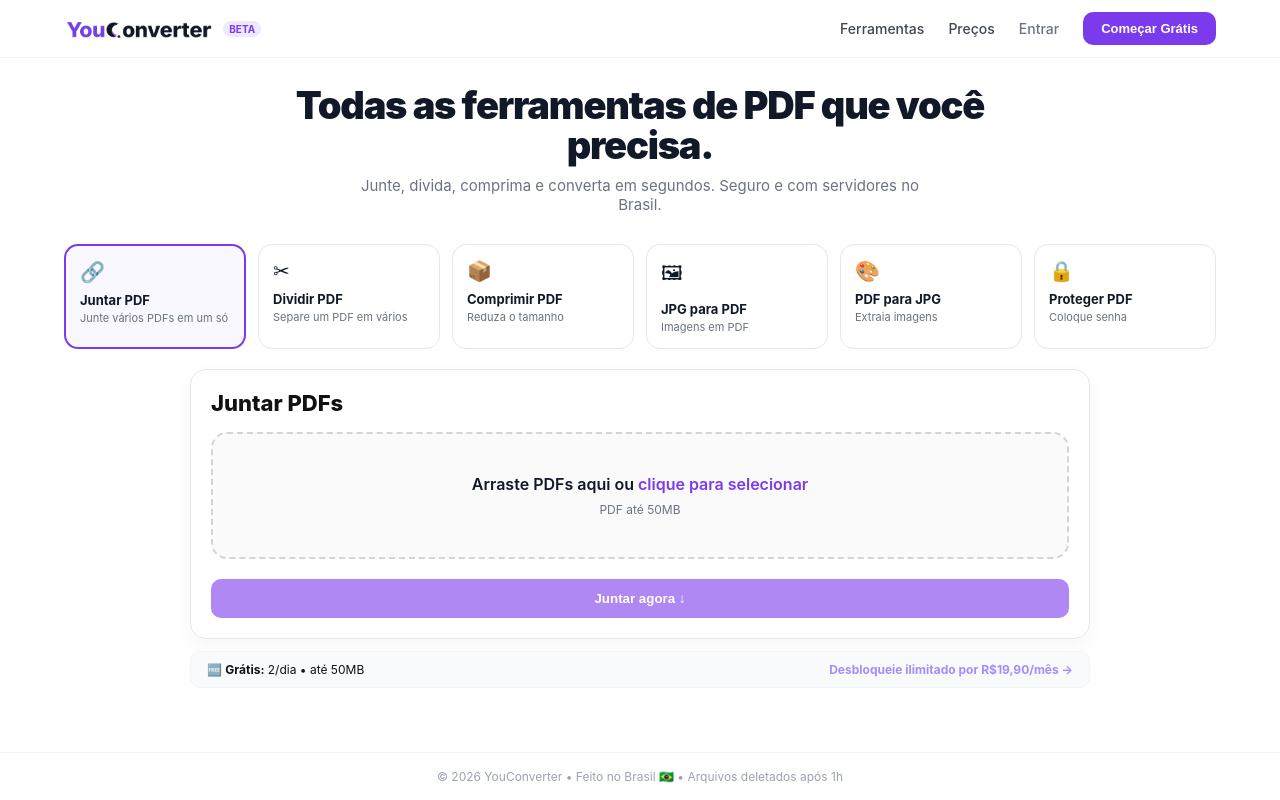
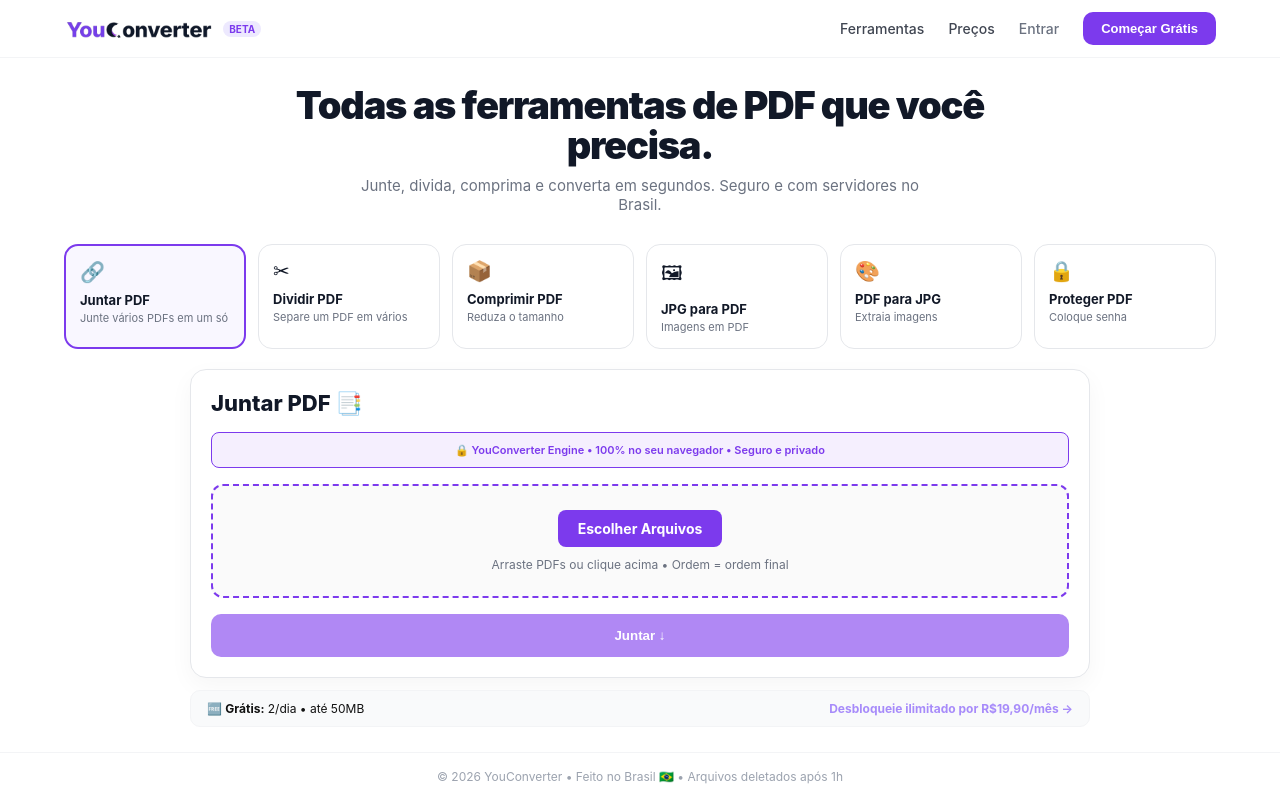
Before and after one commit to leofonsecadasilveira-boop/youconverter, a React (Vite) app in the folder frontend/: page / in a window 1280 px wide. Built offline with nearby package versions, Linux system fonts and the light colour scheme; no server answers.

Commit message:
style: todos tools no estilo Proteger dark da foto

```diff
--- a/frontend/src/components/DropZone.jsx
+++ b/frontend/src/components/DropZone.jsx
@@ -1,37 +1,63 @@
-import { useState } from 'react'
+import { useState, useCallback } from 'react'
 
-export default function DropZone({ onFiles, accept = '.pdf', multiple = true }) {
-  const [drag, setDrag] = useState(false)
+export default function DropZone({ onFiles, multiple=false, single=false, isDark, hideUI=false }) {
+  const [dragOver, setDragOver] = useState(false)
+  const PURPLE = '#7C3AED'
+
+  const handleDrop = useCallback((e)=>{
+    e.preventDefault(); setDragOver(false)
+    const files = Array.from(e.dataTransfer.files||[]).filter(f=> f.type==='application/pdf' || f.type.startsWith('image/') || f.name.match(/\.(pdf|jpg|jpeg|png)$/i))
+    if(files.length) onFiles(files)
+  },[onFiles])
+
+  const handleChange = (e)=>{
+    const files = Array.from(e.target.files||[])
+    if(files.length) onFiles(files)
+    e.target.value=''
+  }
+
+  if (hideUI) {
+    return (
+      <div
+        onDragOver={(e)=>{e.preventDefault(); setDragOver(true)}}
+        onDragLeave={()=>setDragOver(false)}
+        onDrop={handleDrop}
+        style={{
+          position:'fixed', inset:0,
+          background: dragOver ? 'rgba(124,58,237,0.08)' : 'transparent',
+          border: dragOver ? `3px dashed ${PURPLE}` : 'none',
+          pointerEvents: dragOver ? 'auto' : 'none',
+          zIndex:9999, display: dragOver ? 'flex' : 'none',
+          alignItems:'center', justifyContent:'center', fontWeight:800, color:PURPLE
+        }}
+      >
+        Solte os arquivos aqui
+      </div>
+    )
+  }
+
   return (
     <div
-      onDragOver={e => { e.preventDefault(); setDrag(true) }}
-      onDragLeave={() => setDrag(false)}
-      onDrop={e => {
-        e.preventDefault(); setDrag(false)
-        onFiles(Array.from(e.dataTransfer.files))
-      }}
+      onDragOver={(e)=>{e.preventDefault(); setDragOver(true)}}
+      onDragLeave={()=>setDragOver(false)}
+      onDrop={handleDrop}
       style={{
-        border: `2px dashed ${drag ? '#7C3AED' : '#D1D5DB'}`,
-        borderRadius: 16,
-        padding: 40,
-        textAlign: 'center',
-        background: drag ? '#F5F3FF' : '#FAFAFA',
-        transition: '0.2s',
-        cursor: 'pointer'
+        border:`2px dashed ${dragOver?PURPLE:'#7C3AED'}`,
+        borderRadius:12,
+        padding:'28px 20px',
+        textAlign:'center',
+        background: isDark ? (dragOver ? '#2a1f3d' : '#1a1a1a') : (dragOver ? '#F5F3FF' : '#fafafa'),
+        transition:'all 0.2s',
+        cursor:'pointer'
       }}
     >
-      <input
-        type="file"
-        accept={accept}
-        multiple={multiple}
-        id="fileInput"
-        style={{ display: 'none' }}
-        onChange={e => onFiles(Array.from(e.target.files))}
-      />
-      <label htmlFor="fileInput" style={{ cursor: 'pointer', color: '#111827', fontWeight: 600 }}>
-        Arraste PDFs aqui ou <span style={{ color: '#7C3AED' }}>clique para selecionar</span>
+      <label style={{display:'inline-block', background:PURPLE, color:'#fff', padding:'12px 24px', borderRadius:10, cursor:'pointer', fontWeight:800, fontSize:14, boxShadow:'0 4px 12px rgba(124,58,237,0.3)'}}>
+        Escolher Arquivo
+        <input type="file" accept=".pdf,.jpg,.jpeg,.png" multiple={multiple && !single} onChange={handleChange} style={{display:'none'}} />
       </label>
-      <p style={{ fontSize: 12, color: '#6B7280', marginTop: 8 }}>PDF até 50MB</p>
+      <div style={{marginTop:12,fontSize:12,color:isDark?'#a1a1aa':'#6b7280', fontWeight:500}}>
+        Arraste um PDF ou clique acima
+      </div>
     </div>
   )
 }
--- a/frontend/src/components/MergeTool.jsx
+++ b/frontend/src/components/MergeTool.jsx
@@ -1,81 +1,59 @@
 import { useState } from 'react'
+import { PDFDocument } from 'pdf-lib'
 import DropZone from './DropZone.jsx'
-
-const API_URL = import.meta.env.VITE_API_URL || ''
 
 export default function MergeTool({ isDark }) {
   const [files, setFiles] = useState([])
   const [loading, setLoading] = useState(false)
+  const PURPLE = '#7C3AED'
+  const titleColor = isDark ? '#f3f4f6' : '#111827'
+  const descBg = isDark ? 'rgba(124, 58, 237, 0.12)' : 'rgba(124, 58, 237, 0.08)'
+  const descBorder = `1px solid ${PURPLE}`
+  const descColor = isDark ? '#c4b5fd' : PURPLE
 
   async function handleMerge() {
     if (files.length < 2) return alert('Selecione pelo menos 2 PDFs')
     setLoading(true)
     try {
-      const fd = new FormData()
-      files.forEach(f => fd.append('files', f))
-
-      const res = await fetch(`${API_URL}/api/merge`, {
-        method: 'POST',
-        body: fd
-      })
-
-      if (!res.ok) {
-        // LÊ O BODY SÓ UMA VEZ
-        const rawText = await res.text()
-        let msg = 'Erro ao juntar PDFs'
-        try {
-          const parsed = JSON.parse(rawText)
-          msg = parsed.error || msg
-        } catch {
-          if (rawText) msg = rawText
-        }
-        throw new Error(msg)
+      const mergedPdf = await PDFDocument.create()
+      for (const file of files) {
+        const bytes = await file.arrayBuffer()
+        const pdf = await PDFDocument.load(bytes)
+        const pages = await mergedPdf.copyPages(pdf, pdf.getPageIndices())
+        pages.forEach(p => mergedPdf.addPage(p))
       }
-
-      const blob = await res.blob()
+      const mergedBytes = await mergedPdf.save()
+      const blob = new Blob([mergedBytes], { type: 'application/pdf' })
       const url = URL.createObjectURL(blob)
       const a = document.createElement('a')
-      a.href = url
-      a.download = `youconverter-merged-${Date.now()}.pdf`
-      document.body.appendChild(a)
-      a.click()
-      a.remove()
-      setTimeout(() => URL.revokeObjectURL(url), 2000)
-      setFiles([])
-    } catch (e) {
-      console.error(e)
-      alert(e.message || 'Falha na conexão com a API')
-    } finally {
-      setLoading(false)
-    }
+      a.href = url; a.download = `youconverter-juntado-${Date.now()}.pdf`
+      document.body.appendChild(a); a.click(); a.remove()
+      setTimeout(()=>URL.revokeObjectURL(url),1000)
+    } catch(e){ alert('Erro: '+e.message) } finally { setLoading(false) }
   }
 
   return (
     <div>
-      <h2 style={{ fontSize: 22, fontWeight: 800, marginBottom: 16, color: isDark? 'white' : '#111' }}>Juntar PDFs</h2>
-      <DropZone onFiles={setFiles} isDark={isDark} />
-      {files.length > 0 && (
-        <p style={{ marginTop: 12, fontSize: 13, color: isDark? '#a1a1aa' : '#6b7280' }}>
-          {files.length} arquivos selecionados
-        </p>
-      )}
-      <button
-        onClick={handleMerge}
-        disabled={loading || files.length < 2}
-        style={{
-          marginTop: 20,
-          background: '#7C3AED',
-          color: '#fff',
-          border: 0,
-          padding: '12px 24px',
-          borderRadius: 10,
-          fontWeight: 700,
-          cursor: loading ? 'not-allowed' : 'pointer',
-          width: '100%',
-          opacity: loading || files.length < 2 ? 0.6 : 1
-        }}
-      >
-        {loading ? 'Juntando...' : 'Juntar agora ↓'}
+      <h2 style={{fontSize:22,fontWeight:800,marginBottom:16,color:titleColor}}>Juntar PDF 📑</h2>
+      <div style={{background:descBg, border:descBorder, borderRadius:8, padding:'10px 12px', fontSize:11, color:descColor, marginBottom:16, textAlign:'center', fontWeight:600}}>
+        🔒 YouConverter Engine • 100% no seu navegador • Seguro e privado
+      </div>
+      <div style={{border:`2px dashed ${PURPLE}`, borderRadius:12, padding:24, textAlign:'center', background: isDark ? '#1a1a1a' : '#fafafa'}}>
+        <label style={{display:'inline-block', background:PURPLE, color:'#fff', padding:'10px 20px', borderRadius:8, cursor:'pointer', fontWeight:700, fontSize:14}}>Escolher Arquivos
+          <input type="file" accept="application/pdf" multiple onChange={e=>setFiles(prev=>[...prev, ...Array.from(e.target.files||[])])} style={{display:'none'}} />
+        </label>
+        <div style={{marginTop:10,fontSize:12,color:isDark?'#a1a1aa':'#6b7280'}}>Arraste PDFs ou clique acima • Ordem = ordem final</div>
+      </div>
+      <DropZone onFiles={(f)=>setFiles(prev=>[...prev,...f])} multiple isDark={isDark} single={false} hideUI />
+      {files.length>0 && <div style={{marginTop:12, display:'flex', flexDirection:'column', gap:8}}>
+        {files.map((f,i)=><div key={i} style={{background:isDark?'#2a1f4d':'#F5F3FF', border:`1px solid ${isDark?'#4c1d95':'#DDD6FE'}`, padding:'10px 12px', borderRadius:8, display:'flex', justifyContent:'space-between', alignItems:'center'}}>
+          <span style={{fontSize:12,fontWeight:600,color:isDark?'#c4b5fd':'#5B21B6', maxWidth:'85%', overflow:'hidden', textOverflow:'ellipsis', whiteSpace:'nowrap'}}>{i+1}. 📄 {f.name}</span>
+          <button onClick={()=>setFiles(files.filter((_,idx)=>idx!==i))} style={{background:'transparent',border:0,color:PURPLE,fontWeight:700,cursor:'pointer'}}>X</button>
+        </div>)}
+        <button onClick={()=>setFiles([])} style={{fontSize:11, background:'transparent', border:0, color:isDark?'#9ca3af':'#6b7280', cursor:'pointer', textAlign:'center'}}>Limpar tudo</button>
+      </div>}
+      <button onClick={handleMerge} disabled={loading||files.length<2} style={{marginTop:16,background:PURPLE,color:'#fff',border:0,padding:'14px 24px',borderRadius:10,fontWeight:800,cursor:'pointer',width:'100%',opacity:loading||files.length<2?0.6:1}}>
+        {loading?'Juntando...':`Juntar ${files.length?`(${files.length} PDFs)`:''} ↓`}
       </button>
     </div>
   )
--- a/frontend/src/components/PdfToJpgTool.jsx
+++ b/frontend/src/components/PdfToJpgTool.jsx
@@ -1,7 +1,6 @@
 import { useState } from 'react'
 import * as pdfjsLib from 'pdfjs-dist'
 import DropZone from './DropZone.jsx'
-
 import pdfWorker from 'pdfjs-dist/build/pdf.worker.min.mjs?url'
 pdfjsLib.GlobalWorkerOptions.workerSrc = pdfWorker
 
@@ -10,121 +9,68 @@ export default function PdfToJpgTool({ isDark }) {
   const [loading, setLoading] = useState(false)
   const [progress, setProgress] = useState('')
   const [quality, setQuality] = useState('alta')
-
   const PURPLE = '#7C3AED'
   const titleColor = isDark ? '#f3f4f6' : '#111827'
+  const bannerBg = isDark ? 'rgba(124,58,237,0.12)' : 'rgba(124,58,237,0.08)'
+  const bannerColor = isDark ? '#c4b5fd' : PURPLE
 
-  async function handleConvert() {
-    if (!file) return alert('Selecione 1 PDF')
+  async function handleConvert(){
+    if(!file) return alert('Selecione 1 PDF')
     setLoading(true)
-    try {
-      const buffer = await file.arrayBuffer()
-      const pdf = await pdfjsLib.getDocument({ data: buffer }).promise
-      const scale = quality === 'alta' ? 2.5 : 1.5
-      const jpegQuality = quality === 'alta' ? 0.92 : 0.75
-
-      for (let i = 0; i < pdf.numPages; i++) {
-        setProgress(`Baixando página ${i + 1}/${pdf.numPages}...`)
-        const page = await pdf.getPage(i + 1)
-        const viewport = page.getViewport({ scale })
-        const canvas = document.createElement('canvas')
-        const ctx = canvas.getContext('2d')
-        ctx.imageSmoothingEnabled = true
-        ctx.imageSmoothingQuality = 'high'
-        canvas.width = viewport.width
-        canvas.height = viewport.height
-        await page.render({ canvasContext: ctx, viewport }).promise
-
-        const dataUrl = canvas.toDataURL('image/jpeg', jpegQuality)
-        const a = document.createElement('a')
-        a.href = dataUrl
-        a.download = `${file.name.replace(/\.pdf$/i,'')}-pagina-${i+1}.jpg`
-        document.body.appendChild(a)
-        a.click()
-        a.remove()
-        await new Promise(r => setTimeout(r, 300))
+    try{
+      const buf=await file.arrayBuffer()
+      const pdf=await pdfjsLib.getDocument({data:buf}).promise
+      const scale=quality==='alta'?2.5:1.5
+      const jq=quality==='alta'?0.92:0.75
+      for(let i=0;i<pdf.numPages;i++){
+        setProgress(`Baixando página ${i+1}/${pdf.numPages}...`)
+        const page=await pdf.getPage(i+1)
+        const vp=page.getViewport({scale})
+        const c=document.createElement('canvas'); const ctx=c.getContext('2d')
+        ctx.imageSmoothingEnabled=true; ctx.imageSmoothingQuality='high'
+        c.width=vp.width; c.height=vp.height
+        await page.render({canvasContext:ctx,viewport:vp}).promise
+        const url=c.toDataURL('image/jpeg',jq)
+        const a=document.createElement('a'); a.href=url; a.download=`${file.name.replace(/\.pdf$/i,'')}-pagina-${i+1}.jpg`; document.body.appendChild(a); a.click(); a.remove()
+        await new Promise(r=>setTimeout(r,300))
       }
-      setProgress(`✅ ${pdf.numPages} imagens baixadas!`)
-      setTimeout(()=>setProgress(''), 3000)
-    } catch (e) {
-      console.error(e)
-      alert('Erro: ' + e.message)
-    } finally {
-      setLoading(false)
-    }
+      setProgress(`✅ ${pdf.numPages} imagens baixadas!`); setTimeout(()=>setProgress(''),3000)
+    }catch(e){ alert('Erro: '+e.message) } finally{ setLoading(false) }
   }
 
-  // ESTILO CORRIGIDO - segue o padrão do CompressTool
-  const getButtonStyle = (active) => {
-    if (active) {
-      return {
-        padding:'12px',
-        borderRadius:10,
-        border:`2px solid ${PURPLE}`,
-        background: isDark ? '#2a1f3d' : '#f5f3ff',
-        cursor:'pointer',
-        transition:'all .2s'
-      }
-    } else {
-      return {
-        padding:'12px',
-        borderRadius:10,
-        border: isDark ? '1px solid #27272a' : '1px solid #e5e7eb',
-        background: isDark ? '#1f1f1f' : 'white',
-        cursor:'pointer',
-        transition:'all .2s'
-      }
-    }
-  }
+  const getBtn = (active)=>({
+    padding:'12px', borderRadius:10, cursor:'pointer', textAlign:'center',
+    border: active?`2px solid ${PURPLE}`: isDark?'1px solid #27272a':'1px solid #e5e7eb',
+    background: active? (isDark?'#2a1f3d':'#F5F3FF') : (isDark?'#1a1a1a':'white')
+  })
 
   return (
     <div>
-      <h2 style={{ fontSize: 22, fontWeight: 800, marginBottom: 16, color: titleColor }}>PDF para JPG</h2>
-
+      <h2 style={{fontSize:22,fontWeight:800,marginBottom:16,color:titleColor}}>PDF para JPG</h2>
       <div style={{display:'grid', gridTemplateColumns:'1fr 1fr', gap:8, marginBottom:12}}>
-        <button onClick={()=>setQuality('alta')} style={getButtonStyle(quality==='alta')}>
-          <div style={{fontWeight:800, fontSize:12, color: quality==='alta' ? PURPLE : (isDark ? '#e5e7eb' : '#111827')}}>Alta qualidade</div>
-          <div style={{fontSize:10, color: isDark ? '#9ca3af' : '#6b7280', marginTop:4}}>180 DPI • Recomendado</div>
+        <button onClick={()=>setQuality('alta')} style={getBtn(quality==='alta')}>
+          <div style={{fontWeight:800,fontSize:12,color:quality==='alta'?PURPLE:(isDark?'#f3f4f6':'#111827')}}>Alta qualidade</div>
+          <div style={{fontSize:10,color:isDark?'#9ca3af':'#6b7280',marginTop:4}}>180 DPI</div>
         </button>
-        <button onClick={()=>setQuality('media')} style={getButtonStyle(quality==='media')}>
-          <div style={{fontWeight:800, fontSize:12, color: quality==='media' ? PURPLE : (isDark ? '#e5e7eb' : '#111827')}}>Arquivo menor</div>
-          <div style={{fontSize:10, color: isDark ? '#9ca3af' : '#6b7280', marginTop:4}}>108 DPI</div>
+        <button onClick={()=>setQuality('media')} style={getBtn(quality==='media')}>
+          <div style={{fontWeight:800,fontSize:12,color:quality==='media'?PURPLE:(isDark?'#f3f4f6':'#111827')}}>Arquivo menor</div>
+          <div style={{fontSize:10,color:isDark?'#9ca3af':'#6b7280',marginTop:4}}>108 DPI</div>
         </button>
       </div>
-
-      <div style={{
-        background: isDark ? '#1a1a1a' : '#f9fafb',
-        border: isDark ? '1px solid #27272a' : '1px solid #f3f4f6',
-        borderRadius:8, padding:'8px 12px', fontSize:11,
-        color: isDark ? '#9ca3af' : '#6b7280',
-        marginBottom:16, textAlign:'center'
-      }}>
-        Cada página vira 1 JPG em alta qualidade • 100% no seu PC
+      <div style={{background:bannerBg, border:`1px solid ${PURPLE}`, borderRadius:8, padding:'10px 12px', fontSize:11, color:bannerColor, marginBottom:16, textAlign:'center', fontWeight:600}}>
+        🔒 YouConverter Engine • Cada página vira 1 JPG • 100% no seu PC
       </div>
-
-      <DropZone onFiles={(f) => setFile(f[0])} single isDark={isDark} />
-
-      {file && (
-        <div style={{
-          marginTop:12,
-          background: isDark ? '#2a1f4d' : '#F5F3FF',
-          border: `1px solid ${isDark ? '#4c1d95' : '#DDD6FE'}`,
-          padding:'10px 12px', borderRadius:8,
-          display:'flex', justifyContent:'space-between'
-        }}>
-          <span style={{fontSize:12, fontWeight:600, color: isDark ? '#c4b5fd' : '#5B21B6'}}>📄 {file.name}</span>
-          <button onClick={()=>setFile(null)} style={{background:'transparent', border:0, color:PURPLE, fontWeight:700, cursor:'pointer'}}>X</button>
-        </div>
-      )}
-
-      {progress && <div style={{marginTop:10, fontSize:12, color:PURPLE, fontWeight:600, textAlign:'center'}}>{progress}</div>}
-
-      <button onClick={handleConvert} disabled={loading || !file} style={{
-        marginTop: 16, background: PURPLE, color: '#fff', border: 0,
-        padding: '14px 24px', borderRadius: 10, fontWeight: 800,
-        cursor: 'pointer', width: '100%', opacity: loading || !file ? 0.6 : 1
-      }}>
-        {loading ? (progress || 'Convertendo...') : 'Converter para JPG ↓'}
+      <div style={{border:`2px dashed ${PURPLE}`, borderRadius:12, padding:24, textAlign:'center', background: isDark?'#1a1a1a':'#fafafa'}}>
+        <label style={{display:'inline-block', background:PURPLE, color:'#fff', padding:'10px 20px', borderRadius:8, cursor:'pointer', fontWeight:700, fontSize:14}}>Escolher Arquivo
+          <input type="file" accept="application/pdf" onChange={e=>setFile(e.target.files?.[0]||null)} style={{display:'none'}} />
+        </label>
+        <div style={{marginTop:10,fontSize:12,color:isDark?'#a1a1aa':'#6b7280'}}>Arraste um PDF ou clique acima</div>
+        {file && <div style={{marginTop:12,fontSize:13,fontWeight:600,color:isDark?'#f3f4f6':'#111827'}}>📄 {file.name}</div>}
+      </div>
+      <DropZone onFiles={(f)=>setFile(f[0])} single isDark={isDark} hideUI />
+      {progress && <div style={{marginTop:10,fontSize:12,color:PURPLE,fontWeight:600,textAlign:'center'}}>{progress}</div>}
+      <button onClick={handleConvert} disabled={loading||!file} style={{marginTop:16,background:PURPLE,color:'#fff',border:0,padding:'14px 24px',borderRadius:10,fontWeight:800,cursor:'pointer',width:'100%',opacity:loading||!file?0.6:1}}>
+        {loading?(progress||'Convertendo...'):'Converter para JPG ↓'}
       </button>
     </div>
   )
--- a/frontend/src/components/SplitTool.jsx
+++ b/frontend/src/components/SplitTool.jsx
@@ -1,78 +1,61 @@
 import { useState } from 'react'
+import { PDFDocument } from 'pdf-lib'
 import DropZone from './DropZone.jsx'
-
-const API_URL = import.meta.env.VITE_API_URL || ''
 
 export default function SplitTool({ isDark }) {
   const [file, setFile] = useState(null)
   const [loading, setLoading] = useState(false)
+  const [range, setRange] = useState('')
+  const PURPLE = '#7C3AED'
+  const titleColor = isDark ? '#f3f4f6' : '#111827'
+  const descBg = isDark ? 'rgba(124, 58, 237, 0.12)' : 'rgba(124, 58, 237, 0.08)'
+  const descColor = isDark ? '#c4b5fd' : PURPLE
 
   async function handleSplit() {
     if (!file) return alert('Selecione 1 PDF')
     setLoading(true)
     try {
-      const fd = new FormData()
-      fd.append('file', file)
-
-      const res = await fetch(`${API_URL}/api/split`, { method: 'POST', body: fd })
-      if (!res.ok) {
-        let msg = 'Erro ao dividir'
-        try { const err = await res.json(); msg = err.error || msg } catch {
-          try { msg = await res.text() } catch {}
-        }
-        throw new Error(msg)
+      const bytes = await file.arrayBuffer()
+      const pdf = await PDFDocument.load(bytes)
+      const total = pdf.getPageCount()
+      let indices = [...Array(total).keys()]
+      if (range.trim()) {
+        indices = []
+        range.split(',').forEach(p=>{
+          const t=p.trim()
+          if(t.includes('-')){ const [s,e]=t.split('-').map(n=>parseInt(n.trim())); for(let i=s;i<=e;i++) if(i>=1&&i<=total) indices.push(i-1) }
+          else{ const n=parseInt(t); if(!isNaN(n)&&n>=1&&n<=total) indices.push(n-1) }
+        })
       }
-      const blob = await res.blob()
+      if (!indices.length) return alert('Intervalo inválido')
+      const newPdf = await PDFDocument.create()
+      const pages = await newPdf.copyPages(pdf, indices)
+      pages.forEach(p=>newPdf.addPage(p))
+      const out = await newPdf.save()
+      const blob = new Blob([out], {type:'application/pdf'})
       const url = URL.createObjectURL(blob)
-      const a = document.createElement('a')
-      a.href = url
-      a.download = `youconverter-split-${Date.now()}.zip`
-      document.body.appendChild(a)
-      a.click()
-      a.remove()
-      setTimeout(() => URL.revokeObjectURL(url), 1000)
-    } catch (e) {
-      alert(e.message)
-    } finally {
-      setLoading(false)
-    }
+      const a=document.createElement('a'); a.href=url; a.download=file.name.replace('.pdf','')+`-dividido-${Date.now()}.pdf`; document.body.appendChild(a); a.click(); a.remove()
+      setTimeout(()=>URL.revokeObjectURL(url),1000)
+    } catch(e){ alert('Erro: '+e.message) } finally { setLoading(false) }
   }
 
   return (
     <div>
-      <h2 style={{ fontSize: 22, fontWeight: 800, marginBottom: 16, color: isDark? '#fff' : '#111' }}>Dividir PDF</h2>
-      <DropZone onFiles={(f) => setFile(f[0])} single isDark={isDark} />
-
-      {/* AQUI QUE MOSTRA QUE CARREGOU */}
-      {file && (
-        <div style={{
-          marginTop: 16,
-          padding: '12px 14px',
-          background: isDark? '#2a1f3d' : '#f5f3ff',
-          border: isDark? '1px solid #4c1d95' : '1px solid #ddd6fe',
-          borderRadius: 10,
-          display: 'flex',
-          justifyContent: 'space-between',
-          alignItems: 'center'
-        }}>
-          <div style={{ display: 'flex', alignItems: 'center', gap: 10 }}>
-            <div style={{ fontSize: 24 }}>📄</div>
-            <div>
-              <div style={{ fontWeight: 700, fontSize: 13, color: isDark? '#fff' : '#111', maxWidth: 260, overflow: 'hidden', textOverflow: 'ellipsis', whiteSpace: 'nowrap' }}>{file.name}</div>
-              <div style={{ fontSize: 11, color: isDark? '#a1a1aa' : '#6b7280' }}>{(file.size/1024/1024).toFixed(2)} MB • pronto para dividir</div>
-            </div>
-          </div>
-          <button
-            onClick={() => setFile(null)}
-            style={{ background: isDark? '#27272a' : '#fff', border: isDark? '1px solid #3f3f46' : '1px solid #e5e7eb', borderRadius: 8, padding: '6px 10px', cursor: 'pointer', fontSize: 12, color: isDark? '#fff' : '#111' }}
-          >
-            ✕
-          </button>
-        </div>
-      )}
-
-      <button onClick={handleSplit} disabled={loading ||!file} style={{ marginTop: 16, background: '#7C3AED', color: '#fff', border: 0, padding: '14px 24px', borderRadius: 10, fontWeight: 800, cursor: file? 'pointer' : 'not-allowed', width: '100%', opacity: loading ||!file? 0.5 : 1, transition: 'all.2s' }}>
-        {loading? 'Dividindo...' : file? `Dividir ${file.name} ↓` : 'Dividir agora ↓'}
+      <h2 style={{fontSize:22,fontWeight:800,marginBottom:16,color:titleColor}}>Dividir PDF ✂️</h2>
+      <div style={{background:descBg, border:`1px solid ${PURPLE}`, borderRadius:8, padding:'10px 12px', fontSize:11, color:descColor, marginBottom:16, textAlign:'center', fontWeight:600}}>
+        🔒 YouConverter Engine • Separe páginas • 100% no seu navegador
+      </div>
+      <div style={{border:`2px dashed ${PURPLE}`, borderRadius:12, padding:24, textAlign:'center', background: isDark ? '#1a1a1a' : '#fafafa'}}>
+        <label style={{display:'inline-block', background:PURPLE, color:'#fff', padding:'10px 20px', borderRadius:8, cursor:'pointer', fontWeight:700, fontSize:14}}>Escolher Arquivo
+          <input type="file" accept="application/pdf" onChange={e=>setFile(e.target.files?.[0]||null)} style={{display:'none'}} />
+        </label>
+        <div style={{marginTop:10,fontSize:12,color:isDark?'#a1a1aa':'#6b7280'}}>Arraste um PDF ou clique acima</div>
+        {file && <div style={{marginTop:12,fontSize:13,fontWeight:600,color:isDark?'#f3f4f6':'#111827'}}>📄 {file.name}</div>}
+      </div>
+      <DropZone onFiles={(f)=>setFile(f[0])} single isDark={isDark} hideUI />
+      <input type="text" placeholder="Ex: 1,3,5-10 (vazio = todas as páginas separadas em 1 arquivo)" value={range} onChange={e=>setRange(e.target.value)} style={{marginTop:12, padding:'14px', borderRadius:10, border:`1px solid ${isDark?'#3f3f46':'#e5e7eb'}`, width:'100%', background:isDark?'#27272a':'#f9fafb', color:isDark?'#f3f4f6':'#111827', fontSize:13, outline:'none'}} />
+      <button onClick={handleSplit} disabled={loading||!file} style={{marginTop:16,background:PURPLE,color:'#fff',border:0,padding:'14px 24px',borderRadius:10,fontWeight:800,cursor:'pointer',width:'100%',opacity:loading||!file?0.6:1}}>
+        {loading?'Dividindo...':'Dividir PDF ↓'}
       </button>
     </div>
   )
```
Also changed, not shown: frontend/src/components/JpgToPdfTool.jsx (+30 -56 lines).
